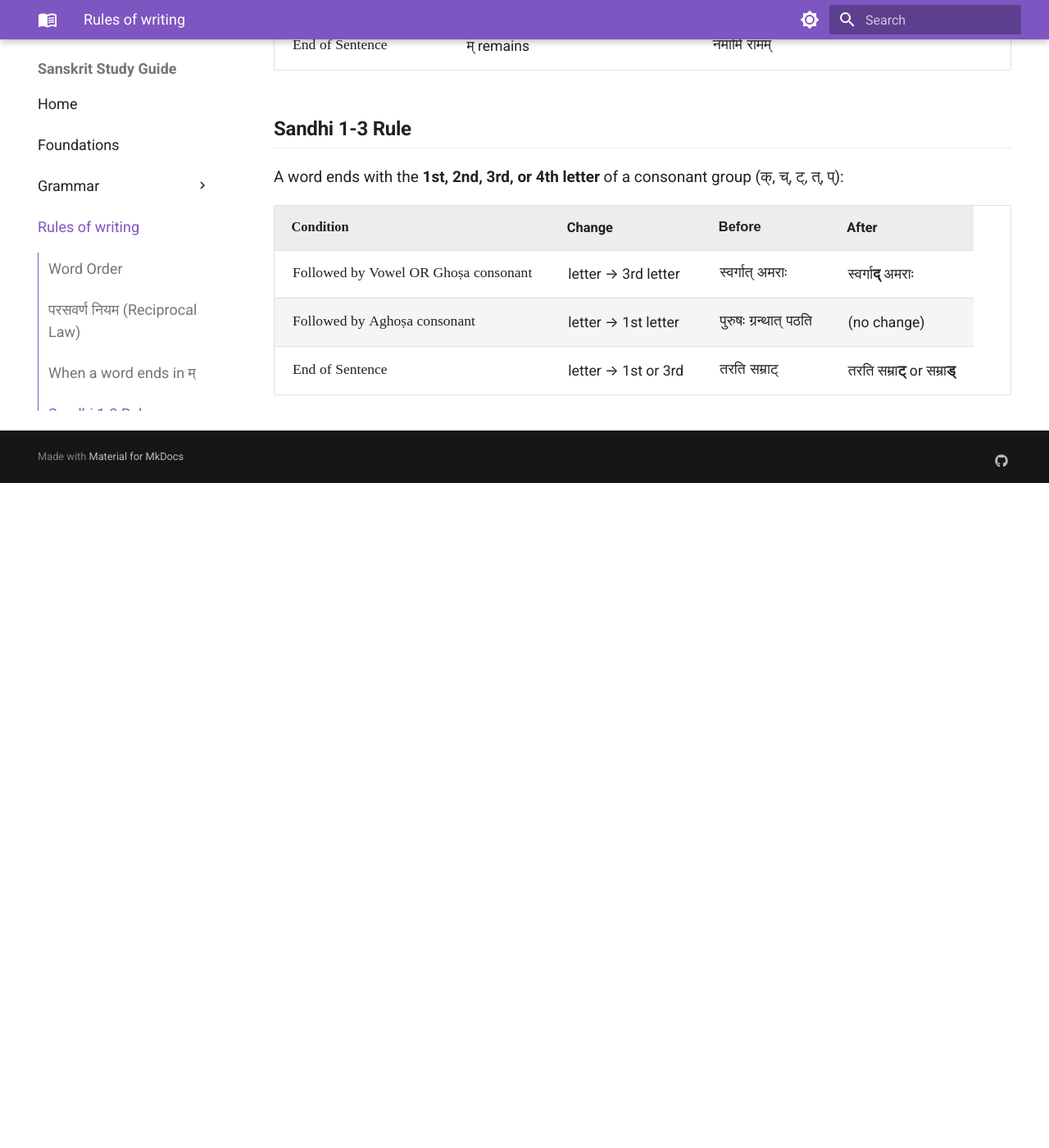
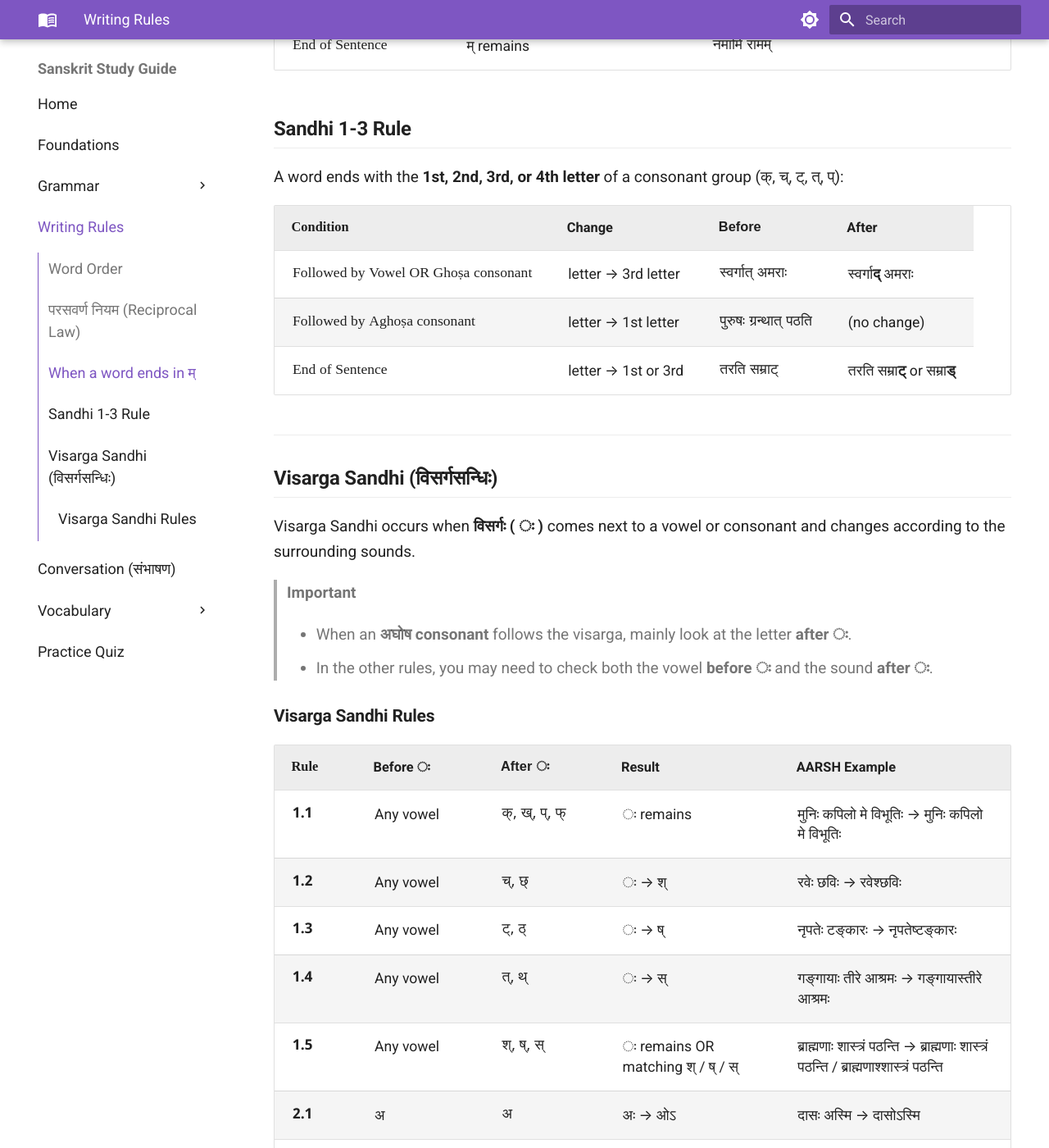
Before and after one commit to akshakp/sanskrit-study-guide, an MkDocs documentation site: the page built from docs/writing-rules.md, in a window 1280 px wide and 1400 px high, scrolled down 1470 px. Shown: the whole window at 82% size. Built offline with MkDocs 1.6.1 and Material for MkDocs 9.7.7, drawn with Linux system fonts in a browser that asks for light colours; before the commit the page ends 2059 px from its top, so only the background shows below that; some of the changed text lies outside the part shown.

Commit message:
Added Visarg Sandhi ane Krudant content

```diff
--- a/docs/writing-rules.md
+++ b/docs/writing-rules.md
@@ -51,3 +51,40 @@ A word ends with the **1st, 2nd, 3rd, or 4th letter** of a consonant group (क
 | Followed by Vowel OR Ghoṣa consonant | letter → 3rd letter | स्वर्गात् अमराः       | स्वर्गा**द्** अमराः             |
 | Followed by Aghoṣa consonant         | letter → 1st letter | पुरुषः ग्रन्थात् पठति | (no change)                     |
 | End of Sentence                      | letter → 1st or 3rd | तरति सम्राट्          | तरति सम्रा**ट्** or सम्रा**ड्** |
+
+---
+
+## Visarga Sandhi (विसर्गसन्धिः)
+
+Visarga Sandhi occurs when **विसर्गः ( ः )** comes next to a vowel or consonant and changes according to the surrounding sounds.
+
+> **Important**
+>
+> - When an **अघोष consonant** follows the visarga, mainly look at the letter **after ः**.
+> - In the other rules, you may need to check both the vowel **before ः** and the sound **after ः**.
+
+### Visarga Sandhi Rules
+
+| Rule | Before ः | After ः | Result | AARSH Example |
+|---|---|---|---|---|
+| **1.1** | Any vowel | क्, ख्, प्, फ् | ः remains | मुनिः कपिलो मे विभूतिः → मुनिः कपिलो मे विभूतिः |
+| **1.2** | Any vowel | च्, छ् | ः → श् | रवेः छविः → रवेश्छविः |
+| **1.3** | Any vowel | ट्, ठ् | ः → ष् | नृपतेः टङ्कारः → नृपतेष्टङ्कारः |
+| **1.4** | Any vowel | त्, थ् | ः → स् | गङ्गायाः तीरे आश्रमः → गङ्गायास्तीरे आश्रमः |
+| **1.5** | Any vowel | श्, ष्, स् | ः remains OR matching श् / ष् / स् | ब्राह्मणाः शास्त्रं पठन्ति → ब्राह्मणाः शास्त्रं पठन्ति / ब्राह्मणाश्शास्त्रं पठन्ति |
+| **2.1** | अ | अ | अः → ओऽ | दासः अस्मि → दासोऽस्मि |
+| **2.2** | अ | घोष consonant | अः → ओ | देवः जयति → देवो जयति |
+| **2.3** | अ | vowel other than अ | ः disappears | सन्तोषः एव परं निधानम् → सन्तोष एव परं निधानम् |
+| **3.1** | आ | vowel | ः disappears | भक्ताः आगच्छन्ति गृहम् → भक्ता आगच्छन्ति गृहम् |
+| **3.2** | आ | घोष consonant | ः disappears | मेघाः वर्षन्ति → मेघा वर्षन्ति |
+| **4.1** | vowel other than अ / आ | vowel | ः → र् | ऋषेः अगस्त्यस्य आश्रमः → ऋषेरगस्त्यस्य आश्रमः |
+| **4.2** | vowel other than अ / आ | घोष consonant | ः → र् | मुनिः भजते श्रीहरिम् → मुनिर्भजते श्रीहरिम् |
+| **4.3** | vowel other than अ / आ | र् | र् disappears; previous vowel becomes long | हरिः रक्षति → हरिर् रक्षति → हरी रक्षति |
+| **5.1** | सः / एषः | अ | ओऽ | सः अहम् → सोऽहम् |
+| **5.2** | सः / एषः | anything other than अ | ः disappears | एषः आचार्यः → एष आचार्यः |
+| **6.1** | भोः | vowel / घोष consonant | ः disappears | भोः अर्जुन! → भो अर्जुन! |
+| **6.2** | भोः | अघोष consonant | ः remains | भोः कृष्ण! → भोः कृष्ण! |
+| **7** | Any | End of sentence | ः remains | देवम् अर्चति तव तातः। |
+| **8** | र्-स्थानिक ः | vowel / घोष consonant | ः → र् | पुनः अपि → पुनरपि |
+
+---
--- a/mkdocs.yml
+++ b/mkdocs.yml
@@ -42,7 +42,8 @@ nav:
     - Nouns & Cases (संज्ञा): nouns.md
     - Verbs(क्रियापद): verbs.md
     - Adjective (विशेषण): adjectives.md
-  - Rules of writing: writing-rules.md
+    - कृदन्त & तद्धित: krudant-tadvid.md
+  - Writing Rules: writing-rules.md
   - Conversation (संभाषण): conversation.md
   - Vocabulary:
     - Words: vocabulary.md
```
Also changed, not shown: docs/krudant-tadvid.md (added, +95 -0 lines), docs/visarg-sandhi.md (added, +153 -0 lines), docs/vocabulary.md (+1 -0 lines).
